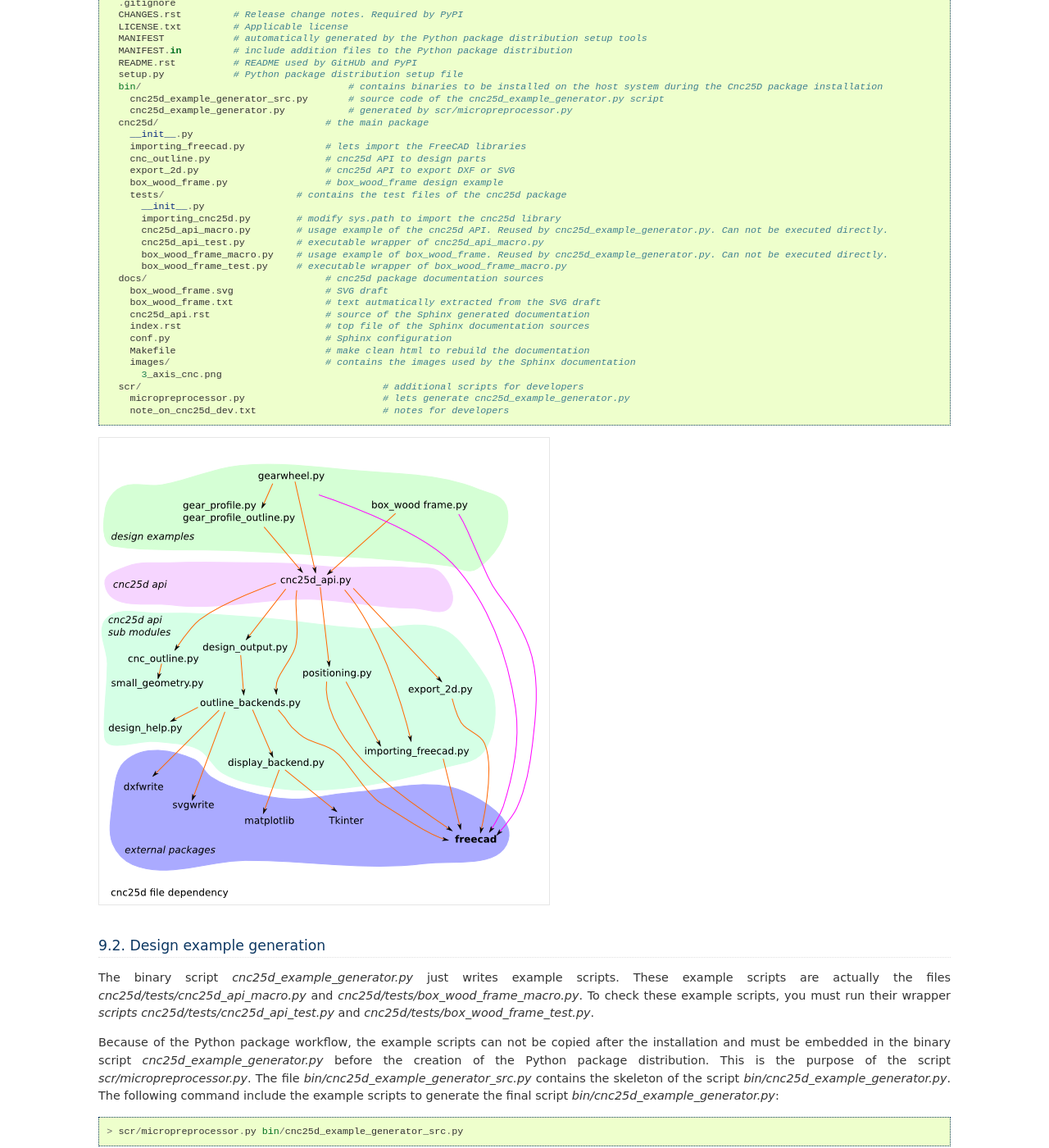
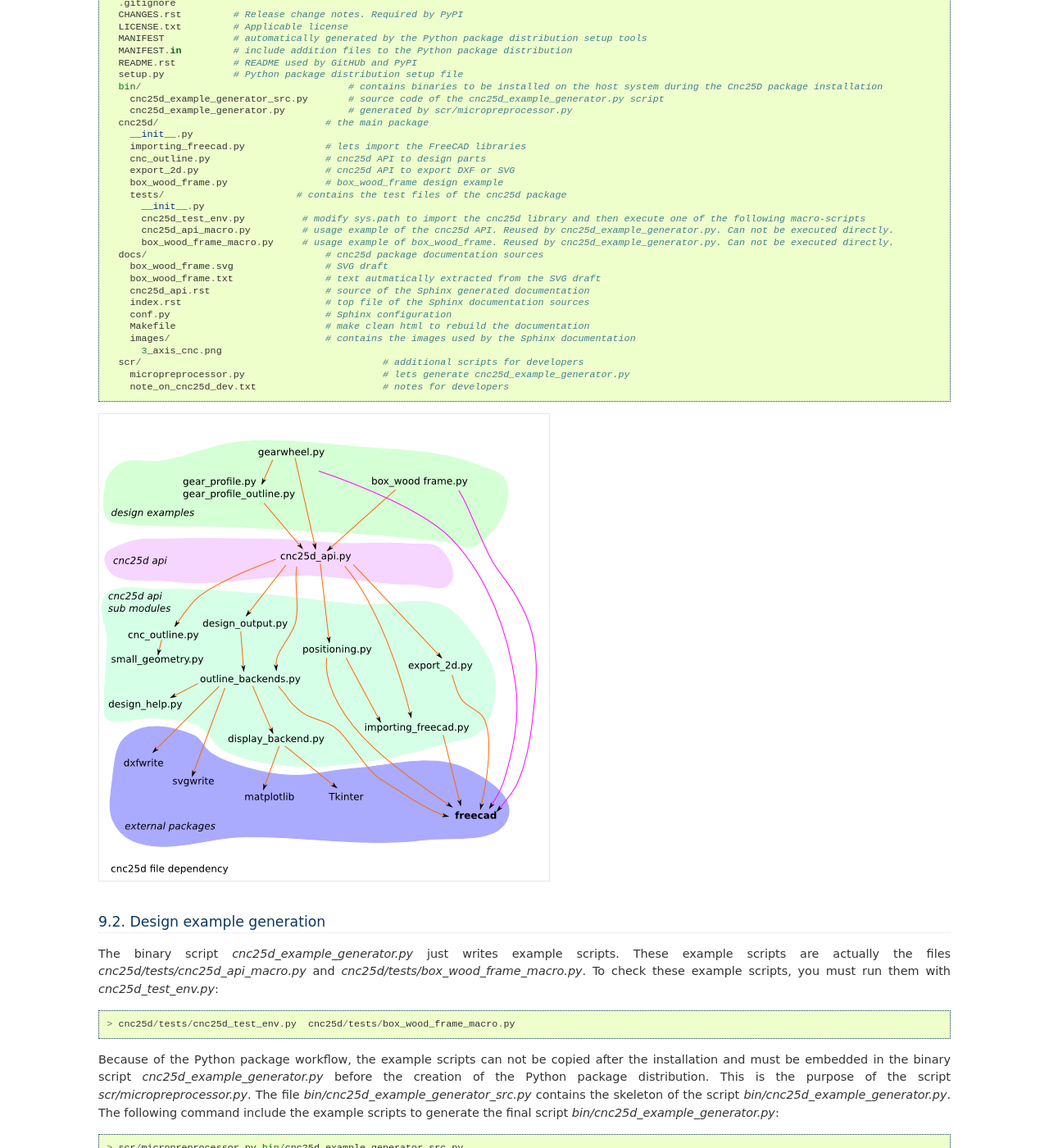
Before and after one commit to charlyoleg/Cnc25D, a Sphinx documentation site: the page built from docs/cnc25d_internals.rst, in a window 1280 px wide and 1400 px high, scrolled down 263 px. Shown: the whole window at 82% size. Built offline with Sphinx 7.4.7, drawn with Linux system fonts in a browser that asks for light colours; formulas are drawn with MathJax 3; some of the changed text lies outside the part shown.

Commit message:
[test-macro] doc the new test-macro environment

```diff
--- a/docs/cnc25d_internals.rst
+++ b/docs/cnc25d_internals.rst
@@ -26,11 +26,9 @@ File layout
       box_wood_frame.py                 # box_wood_frame design example
       tests/                       # contains the test files of the cnc25d package
         __init__.py
-        importing_cnc25d.py        # modify sys.path to import the cnc25d library
-        cnc25d_api_macro.py        # usage example of the cnc25d API. Reused by cnc25d_example_generator.py. Can not be executed directly.
-        cnc25d_api_test.py         # executable wrapper of cnc25d_api_macro.py
-        box_wood_frame_macro.py    # usage example of box_wood_frame. Reused by cnc25d_example_generator.py. Can not be executed directly.
-        box_wood_frame_test.py     # executable wrapper of box_wood_frame_macro.py
+        cnc25d_test_env.py          # modify sys.path to import the cnc25d library and then execute one of the following macro-scripts
+        cnc25d_api_macro.py         # usage example of the cnc25d API. Reused by cnc25d_example_generator.py. Can not be executed directly.
+        box_wood_frame_macro.py     # usage example of box_wood_frame. Reused by cnc25d_example_generator.py. Can not be executed directly.
     docs/                               # cnc25d package documentation sources
       box_wood_frame.svg                # SVG draft
       box_wood_frame.txt                # text autmatically extracted from the SVG draft
@@ -48,7 +46,9 @@ File layout
 
 Design example generation
 =========================
-The binary script *cnc25d_example_generator.py* just writes example scripts. These example scripts are actually the files *cnc25d/tests/cnc25d_api_macro.py* and *cnc25d/tests/box_wood_frame_macro.py*. To check these example scripts, you must run their wrapper *scripts cnc25d/tests/cnc25d_api_test.py* and *cnc25d/tests/box_wood_frame_test.py*.
+The binary script *cnc25d_example_generator.py* just writes example scripts. These example scripts are actually the files *cnc25d/tests/cnc25d_api_macro.py* and *cnc25d/tests/box_wood_frame_macro.py*. To check these example scripts, you must run them with *cnc25d_test_env.py*::
+
+  > cnc25d/tests/cnc25d_test_env.py  cnc25d/tests/box_wood_frame_macro.py
 
 Because of the Python package workflow, the example scripts can not be copied after the installation and must be embedded in the binary script *cnc25d_example_generator.py* before the creation of the Python package distribution. This is the purpose of the script *scr/micropreprocessor.py*. The file *bin/cnc25d_example_generator_src.py* contains the skeleton of the script *bin/cnc25d_example_generator.py*. The following command include the example scripts to generate the final script *bin/cnc25d_example_generator.py*::
 
@@ -59,7 +59,7 @@ The purpose of this workflow is to help the maintenance of the generated example
 To create a new design example, follow those steps:
 
 - Create the new design example file in the directory *Cnc25D/cnc25d/tests/* with a file name such as *my_new_design_macro.py*
-- Create a wrapper script (eg: *my_new_design_test.py*) in the same directory that imports the cnc25d package to let run the script *my_new_design_macro.py*
+- Check by executing it with *cnc25d/tests/cnc25d_test_env.py*
 - Add the few lines in the file *Cnc25D/bin/cnc25d_example_generator_src.py* that includes the new script *Cnc25D/cnc25d/tests/my_new_design_macro.py*
 - Regenerate *Cnc25D/bin/cnc25d_example_generator.py* with the command::
 
--- a/docs/cnc25d_presentation.rst
+++ b/docs/cnc25d_presentation.rst
@@ -254,6 +254,8 @@ Release 0.1.7
 -------------
 Released on 2013-11-01
 
+* unify the test-environment of the macro-scripts
+* use python-dictionary as function-argument for designs with many parameters
 * gearring (aka annulus)
 * gearbar (aka rack)
 * epicyclic
```
Also changed, not shown: docs/cnc25d_internals.svg, docs/images/design_script_example_generation.png.
